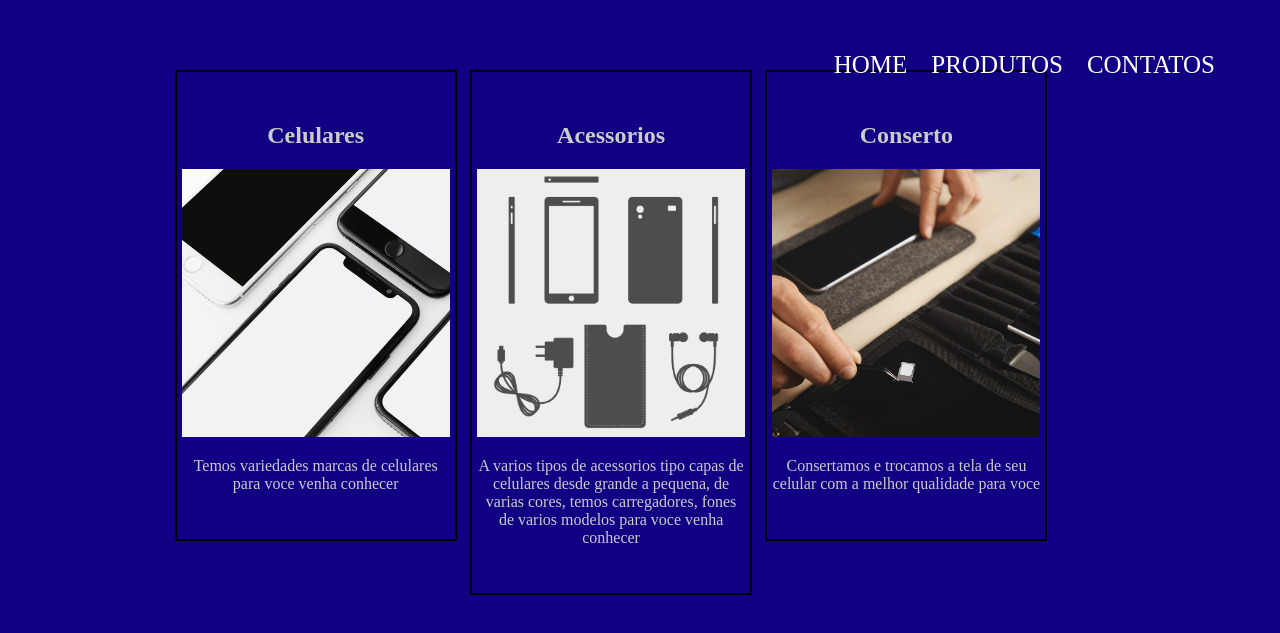
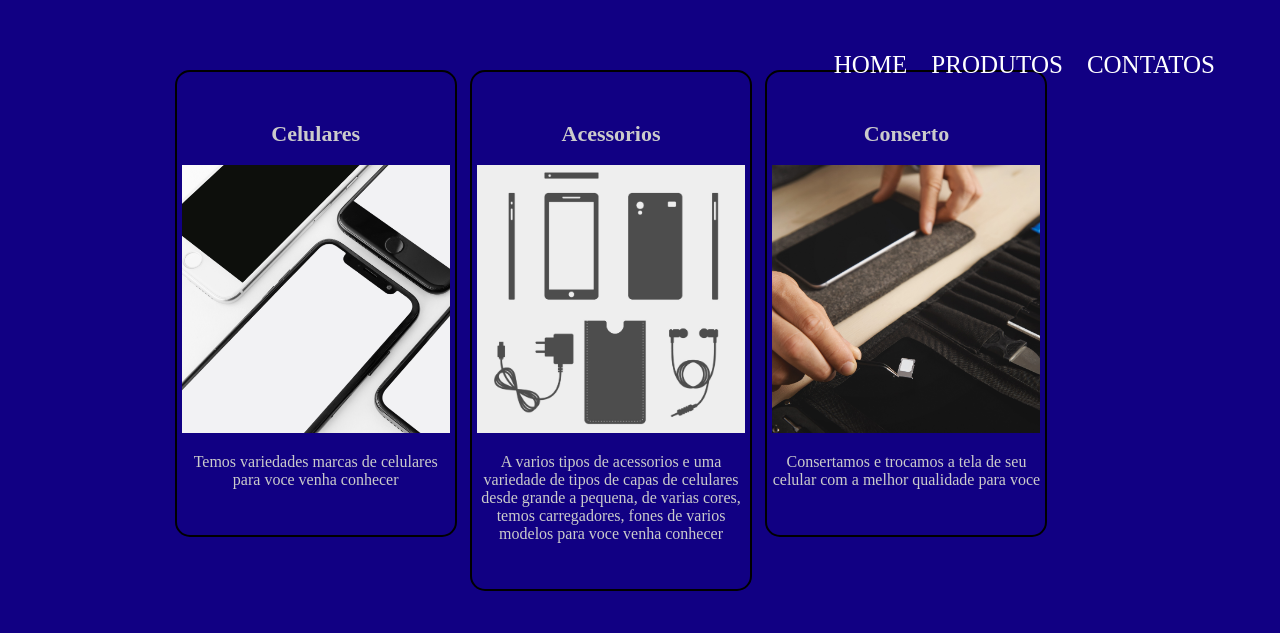
Before and after one commit to 14jeam06lucas2007/Tacredo-PensamentoComputacional, a plain HTML site: page produtos.html in a window 1280 px wide. Shown: the part 39-672 px from the top of the page. Drawn offline with Linux system fonts and the light colour scheme.

Commit message:
atualiçao

```diff
--- a/produtos.html
+++ b/produtos.html
@@ -28,7 +28,7 @@
             <li>
                 <h2>Acessorios</h2>
                 <img class="imagem-produto" src="acessorios.jpg">
-                <p>A varios tipos de acessorios tipo capas de celulares desde grande a pequena, de varias cores, temos carregadores, fones de varios modelos para voce venha conhecer</p>
+                <p>A varios tipos de acessorios e uma variedade de tipos de capas de celulares desde grande a pequena, de varias cores, temos carregadores, fones de varios modelos para voce venha conhecer</p>
             </li>
             <li>
                 <h2>Conserto</h2>
--- a/style-produtos.css
+++ b/style-produtos.css
@@ -43,4 +43,16 @@ nav a:hover{
     padding: 30px 5px;
     box-sizing: border-box;
     border: 2px solid #000000;
+    border-radius: 15px;
 }
+.produtos li:hover{
+    border:2px solid #ffffff ;
+    box-shadow: 3px 3px 6px #ffffff;
+}
+.produtos h2 {
+    font-size: 22px;
+
+}
+.produtos h2:hover {
+    color:#000000
+}
```
